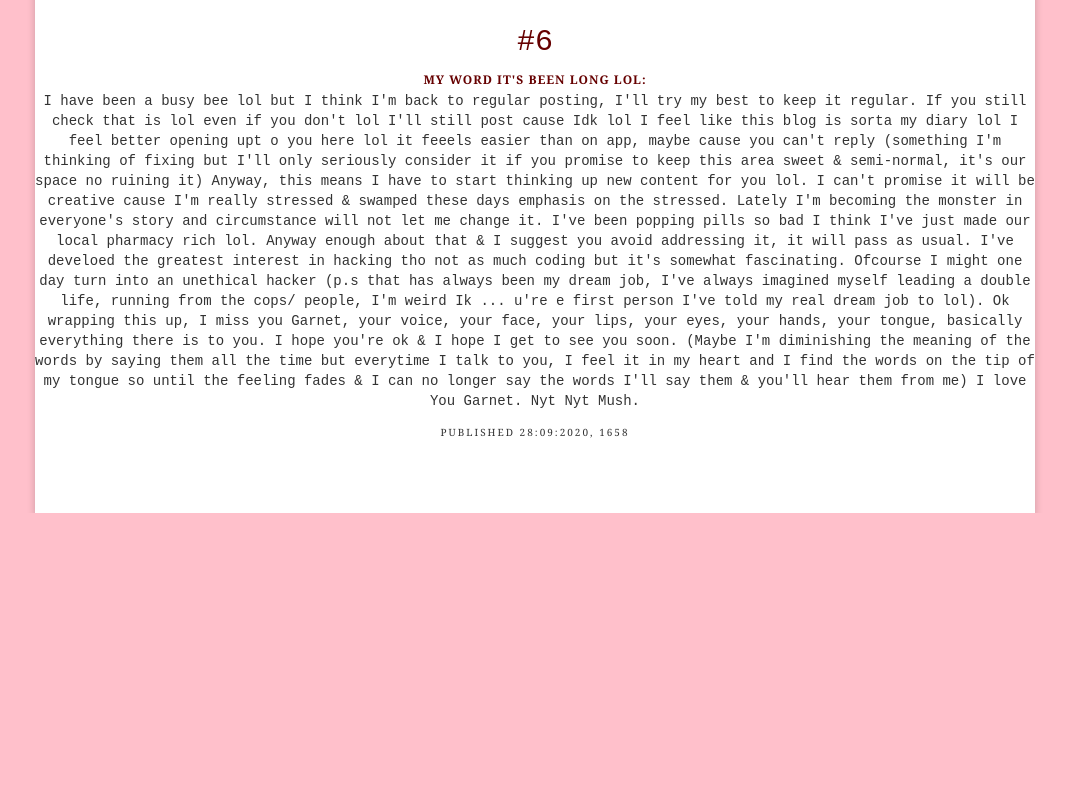
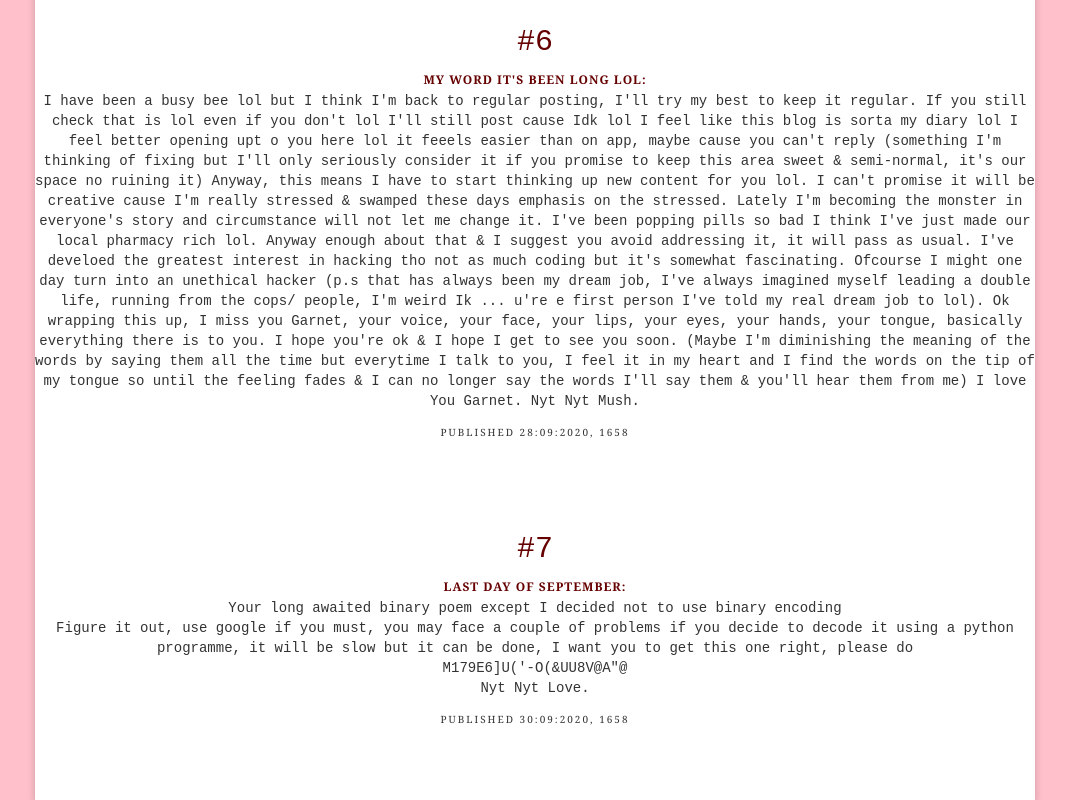
Before and after one commit to Raych118/mush_cup.github.io, a plain HTML site: page index.html in a window 1280 px wide. Shown: the part 2508-3308 px from the top of the page, without its empty margins (105-1174 px from the left). Before the commit the page ends 3021 px from the top, so only its background shows below. Drawn offline with nearby package versions, Linux system fonts and the light colour scheme.

Commit message:
Update index.html

```diff
--- a/index.html
+++ b/index.html
@@ -128,6 +128,17 @@ Have fun wth ths 1. Goodnight Garnet</p>
         <br/>
 	<br/>
 	<br/>
+
+		<div>
+		<h2><a href="">#7</a></h2>
+		<div class= "headline"> Last day of September:</div>
+		<p> Your long awaited binary poem except I decided not to use binary encoding <br> Figure it out, use google if you must, you may face a couple of problems if you decide to decode it using a python programme, it will be slow but it can be done, I want you to get this one right, please do <br>
+			M179E<GED87D@22!T:&%N:R!';V0@9F]R('-E;F1I;F<@86X@86YG96P@;&EKM92!Y;W4@:6X@;7D@;&EF92X@66]U(&%R92!O;F4@;V8@82!K:6YD+B!)(&QO0=F4@>6]U('-O(&UU8V@A"@ <br> Nyt Nyt Love. </p>
+		<div class= "date"><p> published 30:09:2020, 1658</p></div>
+	</div>
+        <br/>
+	<br/>
+	<br/>
 </div>
 
 </body>
```
